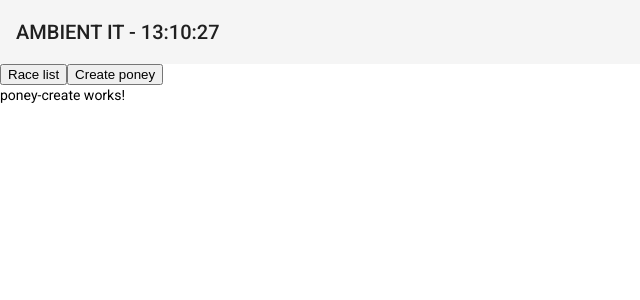
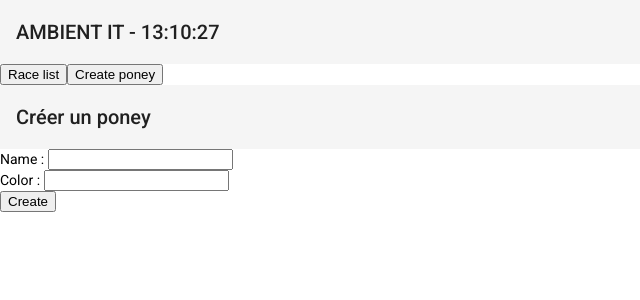
Before and after one commit to romsinge/formation092021, an Angular app: page /poney-create in a window 1280 px wide. Shown: the top 300 px of the page, without its empty margins (0-640 px from the left). Built offline with nearby package versions, Linux system fonts and the light colour scheme.

Commit message:
create poney template driven form

```diff
--- a/db.json
+++ b/db.json
@@ -23,6 +23,12 @@
       "name": "Bertrand",
       "image": "https://ng-ponyracer.ninja-squad.com/assets/images/pony-purple-running.gif",
       "color": "orangered"
+    },
+    {
+      "name": "Jeremie",
+      "image": "https://ng-ponyracer.ninja-squad.com/assets/images/pony-orange-running.gif",
+      "color": "orange",
+      "id": "z12kwNm"
     }
   ],
   "races": [
@@ -34,7 +40,7 @@
     {
       "id": "2",
       "name": "Marseille",
-      "poneyIds": ["3", "4"]
+      "poneyIds": ["3", "4", "z12kwNm"]
     }
   ]
 }
--- a/src/app/app.module.ts
+++ b/src/app/app.module.ts
@@ -14,6 +14,7 @@ import { PoneyCreateComponent } from './components/poney-create/poney-create.com
 import { AppRoutingModule } from './app-routing.module';
 
 import { HttpClientModule } from '@angular/common/http';
+import { FormsModule } from '@angular/forms';
 
 @NgModule({
   declarations: [
@@ -32,6 +33,7 @@ import { HttpClientModule } from '@angular/common/http';
     MaterialModule,
     AppRoutingModule,
     HttpClientModule,
+    FormsModule,
   ],
   providers: [],
   bootstrap: [AppComponent],
--- a/src/app/components/poney-create/poney-create.component.html
+++ b/src/app/components/poney-create/poney-create.component.html
@@ -1 +1,15 @@
-<p>poney-create works!</p>
+<mat-toolbar>Créer un poney</mat-toolbar>
+
+<form (submit)="handleSubmit()">
+  Name :
+  <input
+    name="name"
+    type="text"
+    [ngModel]="poney.name"
+    (ngModelChange)="poney.name = $event"
+  />
+  <br />
+  Color : <input name="color" type="text" [(ngModel)]="poney.color" />
+  <br />
+  <button type="submit">Create</button>
+</form>
--- a/src/app/components/poney-create/poney-create.component.ts
+++ b/src/app/components/poney-create/poney-create.component.ts
@@ -1,15 +1,31 @@
+import { HttpClient } from '@angular/common/http';
 import { Component, OnInit } from '@angular/core';
+import { Poney } from 'src/app/models/poney.model';
 
 @Component({
   selector: 'amb-poney-create',
   templateUrl: './poney-create.component.html',
-  styleUrls: ['./poney-create.component.scss']
+  styleUrls: ['./poney-create.component.scss'],
 })
 export class PoneyCreateComponent implements OnInit {
+  poney: Poney = {
+    name: '',
+    image: '',
+    color: '',
+  };
 
-  constructor() { }
+  constructor(private http: HttpClient) {}
 
-  ngOnInit(): void {
+  ngOnInit(): void {}
+
+  handleSubmit() {
+    const image = `https://ng-ponyracer.ninja-squad.com/assets/images/pony-${this.poney.color}-running.gif`;
+
+    this.http
+      .post('http://localhost:3000/ponies', {
+        ...this.poney,
+        image,
+      })
+      .subscribe((data) => console.log(data));
   }
-
 }
```
